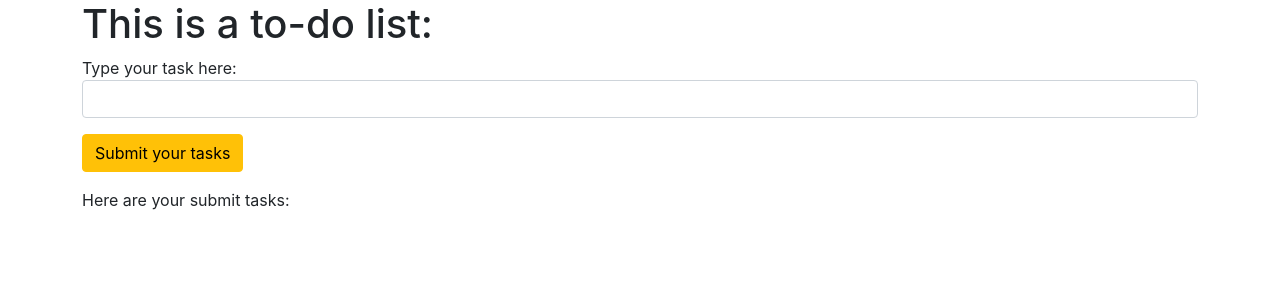
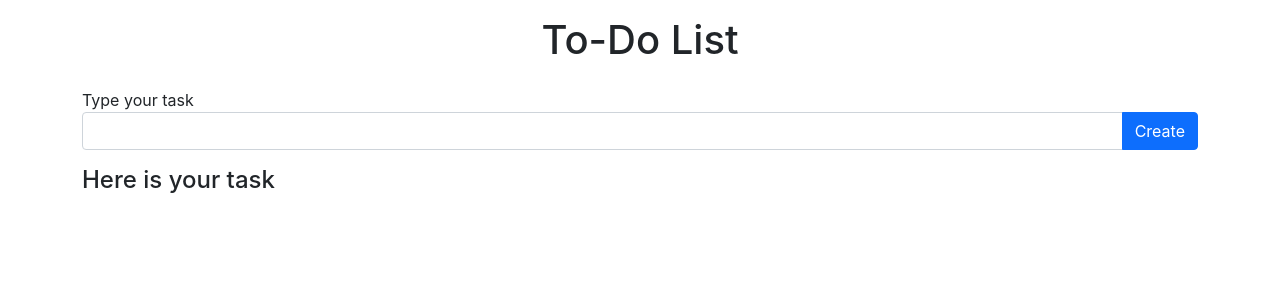
Before and after one commit to TruyVan/hello-world-2, a React (Create React App) app: page / in a window 1280 px wide. Shown: the top 300 px of the page. Built offline with nearby package versions, Linux system fonts and the light colour scheme.

Commit message:
Update functions CLEAR TASKS

```diff
--- a/src/App.js
+++ b/src/App.js
@@ -1,56 +1,85 @@
-import React, { useState } from 'react';
-import './App.css';
+import React, {useRef, useState} from 'react'
 
-
-function App() {
-  const [task, setTask] = useState();
-  const [status, setStatus] = useState();
-  const [list, setList] = useState([]);
-  const submit = (task) =>{
-    if(task !== ""){
-      if(!list.includes(task)){
-        setList(prev => [...prev, task])
-        setTask("");
-        setStatus("");
+function App(){
+  // Components
+  const list = []
+  // HOOK REACT
+  const [task, setTask] = useState('')
+  const [tasks, setTasks] = useState([])
+  const [popup, setPopup] = useState(false)
+  const [msg, setMsg] = useState('')
+  // Function
+  const getInput = ()=>{
+    if(task !=''){
+      if(tasks.includes(task)){
+        setMsg("You have typed the same task! Please enter the other one.")
       }
       else{
-        setStatus("You typed the same task")
+        setTasks(prev => [...prev, task])
+        setTask('')
+        setMsg("")
       }
     }
     else{
-      setStatus("You have not typed your task");
+      setMsg("You haven't typed anything! Please enter your note.")
     }
   }
-  const del = (item)=>{
-    if(list.includes(item)){
-      setList(prev => prev.filter(e => e != item))
+  const handleEnter = (key)=>{
+    if(key === "Enter"){
+      getInput();
     }
   }
-  const handleKeyDown = (event) => {
-    if (event.key === 'Enter') {
-      submit(task);
-    }
-  };
-
-  return (
+  const onDel = (kw)=>{
+    setTasks(prev => prev.filter(item => item != kw))
+  }
+  const onDelConfirm = ()=>{
+    setPopup(!popup);
+  }
+  const onDelAll = ()=>{
+    setTasks([])
+    setPopup(!popup)
+  }
+  return(
     <React.Fragment>
       <div className='container'>
-        <h1>This is a to-do list:</h1>
-        <div>Type your task here:</div>
-        <input value={task} onChange={e => setTask(e.target.value)} onKeyDown={handleKeyDown} className='form-control mb-2'/>
-        <p className='text-danger'>{status}</p>
-        <button className='btn btn-warning' onClick={()=>{submit(task)}}>Submit your tasks</button>
+        <div className='d-flex justify-content-center my-3'>
+          <h1>To-Do List</h1>
+        </div>
+        <label>Type your task</label>
+        <div className='input-group'>
+          <input onKeyDown={(e)=>handleEnter(e.key)} value={task} onChange={e => setTask(e.target.value)} className='form-control'></input>
+          <button onClick={()=>getInput()} className='btn btn-primary'>Create</button>
+        </div>
+        <p className='my-2 text-danger'>{msg}</p>
         <div className='mt-3'>
-          <p>Here are your submit tasks:</p>
+          <strong><h4>Here is your task</h4></strong>
           <ul className='list-group'>
-            {list.map(item =>
-              <li className='d-inline list-group-item list-group-item-action'><i onClick={()=>del(item)} className='fas fa-trash text-danger mr-2'></i> {item}</li>
-              )}
+            {tasks.map(item => <li className='list-group-item'><i onClick={()=>onDel(item)} className='me-3 fas text-danger fa-trash'></i>{item}</li>)}
           </ul>
+          {tasks.length > 1 &&
+          <div className='d-flex justify-content-end mt-3'>
+            <button onClick={() =>onDelConfirm()} className='btn btn-danger'>Clear All</button>
+          </div>}
         </div>
       </div>
+      {
+        popup === true &&
+        <div id='modal-fake' className='container-fluid bg-dark'>
+          <div className='mt-5 container p-0 bg-white'>
+            <div className='modal-header bg-danger text-white'>
+              <h4>DO YOU WANT TO CLEAR ALL THE TASK</h4>
+            </div>
+            <div className='modal-body'>
+              This action can not be reversed!
+            </div>
+            <div className='modal-action px-3 py-4 d-flex justify-content-end'>
+              <button className='btn btn-light border me-3' onClick={onDelConfirm}>Cancel</button>
+              <button className='btn btn-danger' onClick={()=>onDelAll()}>Clear</button>
+            </div>
+          </div>
+        </div>
+      }
     </React.Fragment>
-  );
+  )
 }
-
 export default App;
--- a/src/index.css
+++ b/src/index.css
@@ -11,3 +11,12 @@ code {
   font-family: source-code-pro, Menlo, Monaco, Consolas, 'Courier New',
     monospace;
 }
+
+#modal-fake{
+  position: fixed;
+  top: 0;
+  left: 0;
+  width: 100%;
+  height: 100%;
+  z-index: 1000;
+}
```
